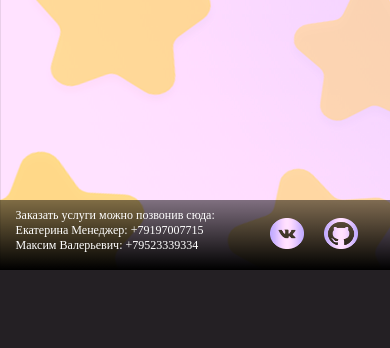
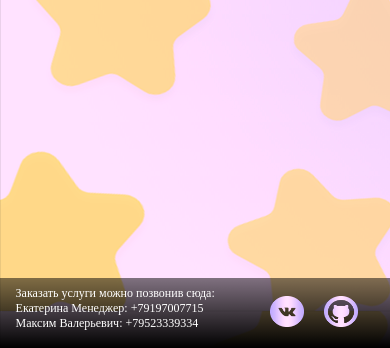
Before and after one commit to ZeburG1/Avenu-RPK, a PHP site: page / in a window 390 px wide. Shown: the part 769-1117 px from the top of the page. Before the commit the page ends 1039 px from the top, so only its background shows below. Run offline with PHP 8.4, Linux system fonts and the light colour scheme.

Commit message:
first commit

```diff
--- a/style/desktop.css
+++ b/style/desktop.css
@@ -200,7 +200,7 @@ footer {
         height: 70px;
         bottom: 0;
         margin-top: 0;
-        margin-bottom: -50%;
+        margin-bottom: -70%;
     }
     .footer-info {
         position: relative;
```
